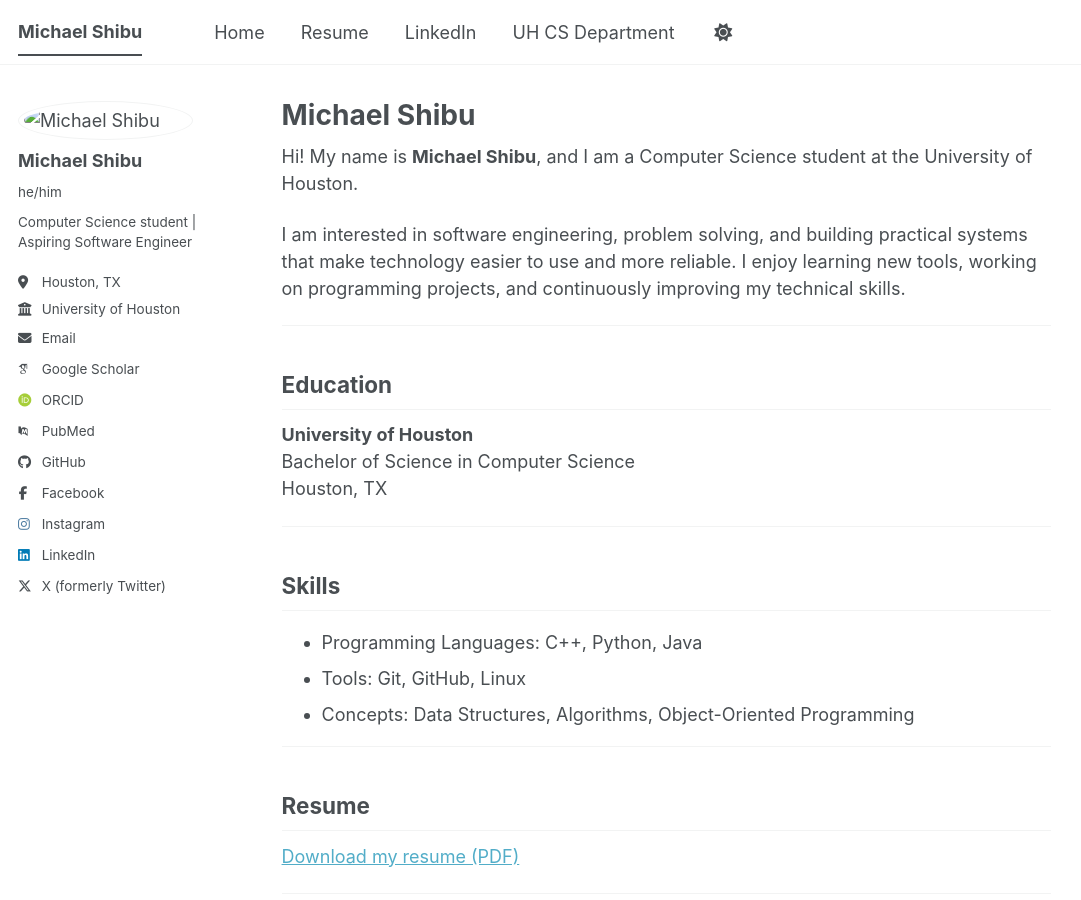
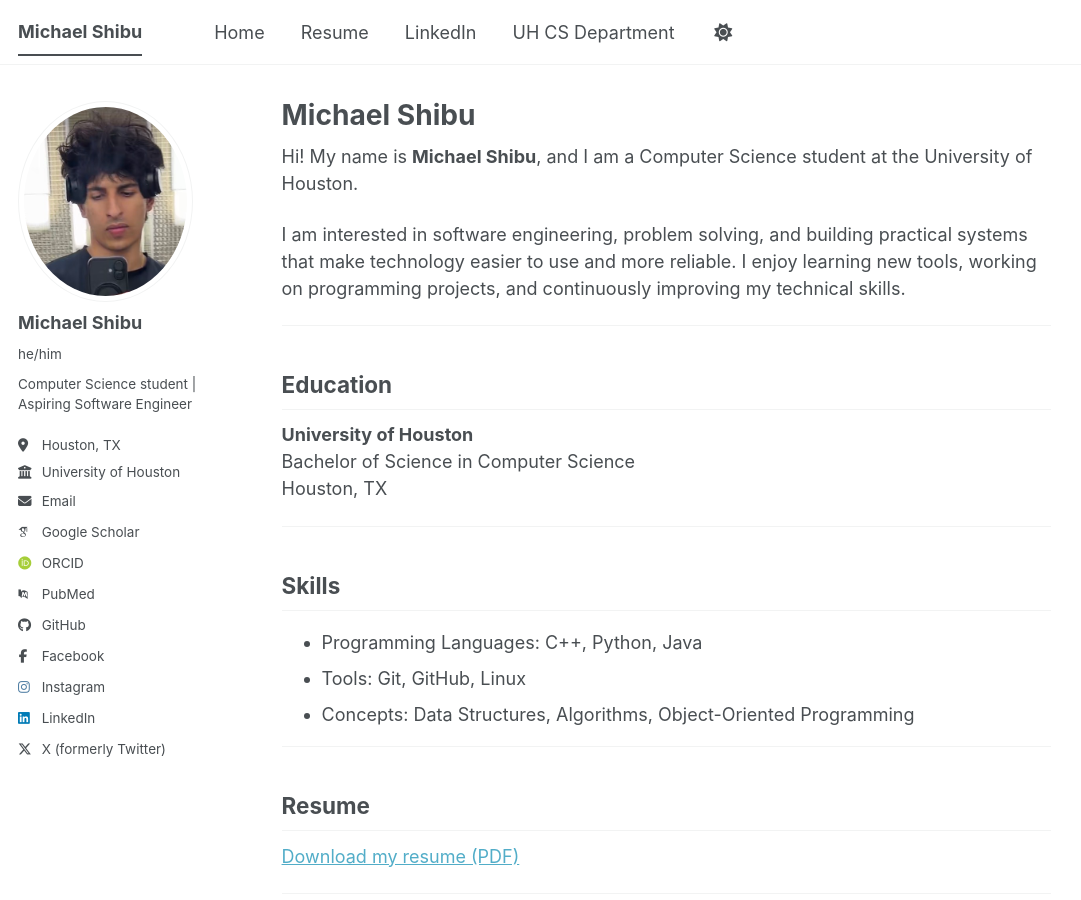
Before and after one commit to michaelshibu101-sketch/michaelshibu101-sketch.github.io, a Jekyll site: the page built from _pages/about.md, in a window 1280 px wide and 900 px high. Shown: the whole window, without its empty margins (0-1081 px from the left). Built offline with Jekyll 4.4.1, drawn with Linux system fonts in a browser that asks for light colours; some web fonts are replaced; a script bundle is joined from its source files by our own code; library files that are not in the unit come from our copies.

Commit message:
Update _config.yml

```diff
--- a/_config.yml
+++ b/_config.yml
@@ -15,7 +15,7 @@
 
 # Site Author
 author:
-  avatar           : "/images/themes/pfp.jpg"
+  avatar           : "https://michaelshibu101-sketch.github.io/images/pfp.jpg"
   name             : "Michael Shibu"
   pronouns         : "he/him"
   bio              : "Computer Science student | Aspiring Software Engineer"
```
